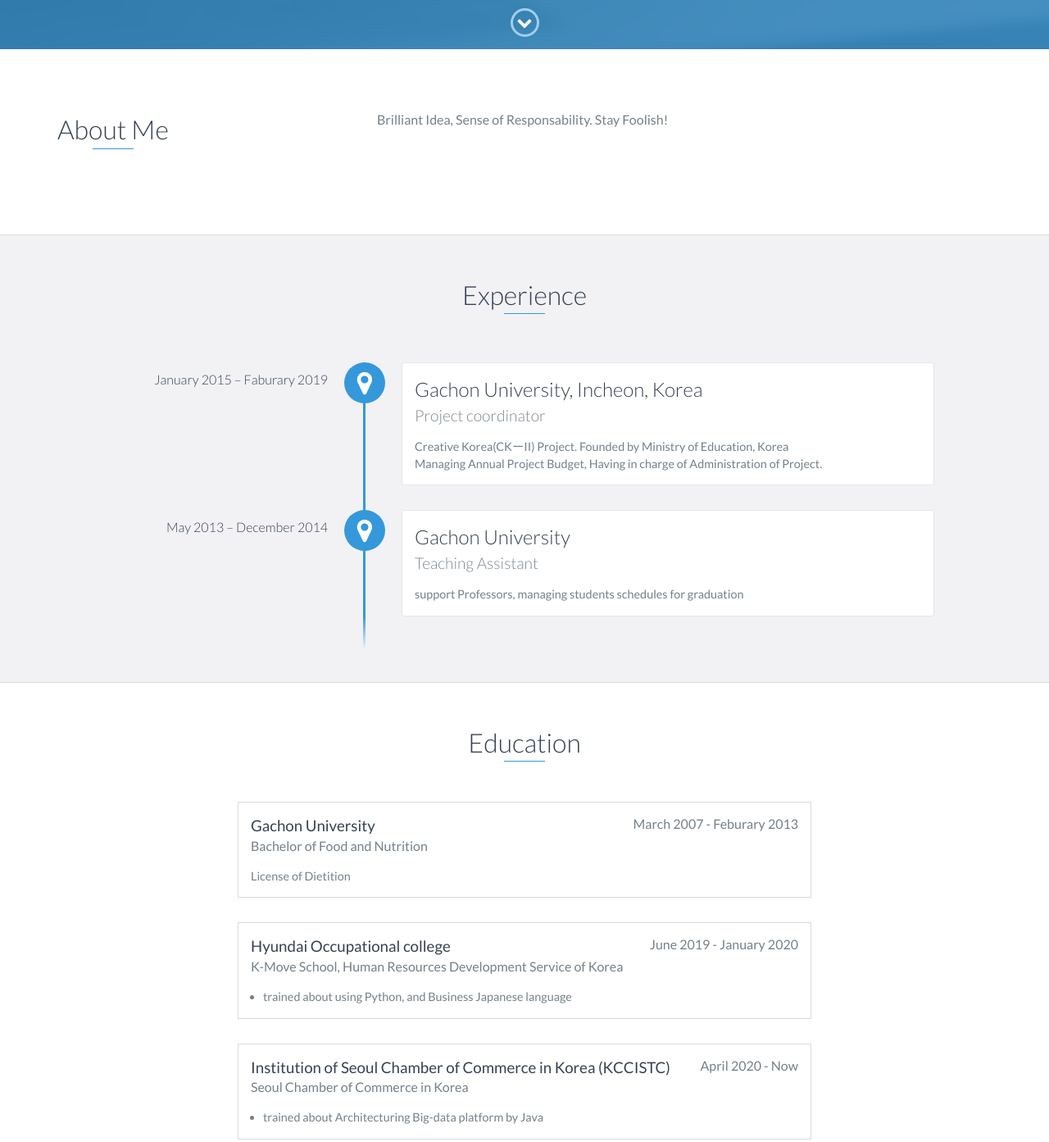
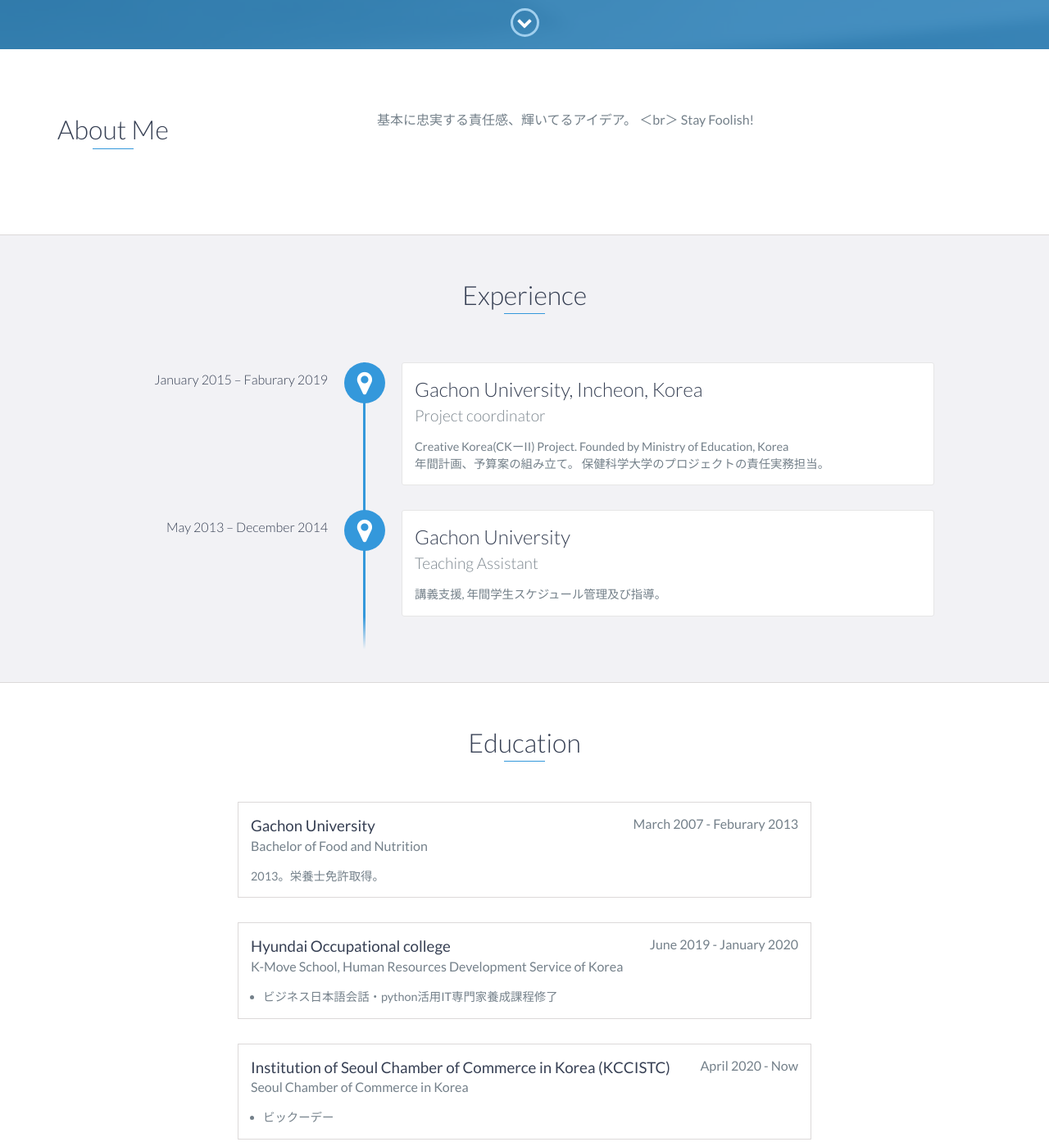
Before and after one commit to rowena22323/rowena22323.github.io, a website: page index.html in a window 1280 px wide. Shown: the part 740-2133 px from the top of the page at 82% size. Drawn offline with nearby package versions, Linux system fonts and the light colour scheme.

Commit message:
ab10
ab10

```diff
--- a/index.html
+++ b/index.html
@@ -73,7 +73,9 @@
                 </div>
                 <div class="col-md-8">
                     <p>
-                        Brilliant Idea, Sense of Responsability. Stay Foolish!
+                        基本に忠実する責任感、輝いてるアイデア。
+                        ＜br＞
+                        Stay Foolish!
                     </p>
                 </div>
             </div>
@@ -89,7 +91,7 @@
                 <h4>Project coordinator</h4>
                 <p>
                     Creative Korea(CKーII) Project. Founded by Ministry of Education, Korea <br>
-                    Managing Annual Project Budget, Having in charge of Administration of Project.
+                    年間計画、予算案の組み立て。 保健科学大学のプロジェクトの責任実務担当。
                 </p>
             </div>
 
@@ -97,7 +99,7 @@
                 <h3>Gachon University</h3>
                 <h4>Teaching Assistant</h4>
                 <p>
-                    support Professors, managing students schedules for graduation
+                    講義支援, 年間学生スケジュール管理及び指導。
                 </p>
             </div>
         </div>
@@ -111,7 +113,7 @@
             <span class="education-date">March 2007 - Feburary 2013</span>
             <h4>Bachelor of Food and Nutrition</h4>
             <p>
-                License of Dietition
+                2013。栄養士免許取得。
             </p>
         </div>
         <div class="education-block">
@@ -120,7 +122,7 @@
             <h4>K-Move School, Human Resources Development Service of Korea</h4>
             <ul>
                 <li>
-                    trained about using Python, and Business Japanese language
+                    ビジネス日本語会話・python活用IT専門家養成課程修了
                 </li>
             </ul>
         </div>
@@ -130,7 +132,7 @@
             <h4>Seoul Chamber of Commerce in Korea </h4>
             <ul>
                 <li>
-                    trained about Architecturing Big-data platform by Java
+                    ビックーデー
                 </li>
             </ul>
         </div>
```
